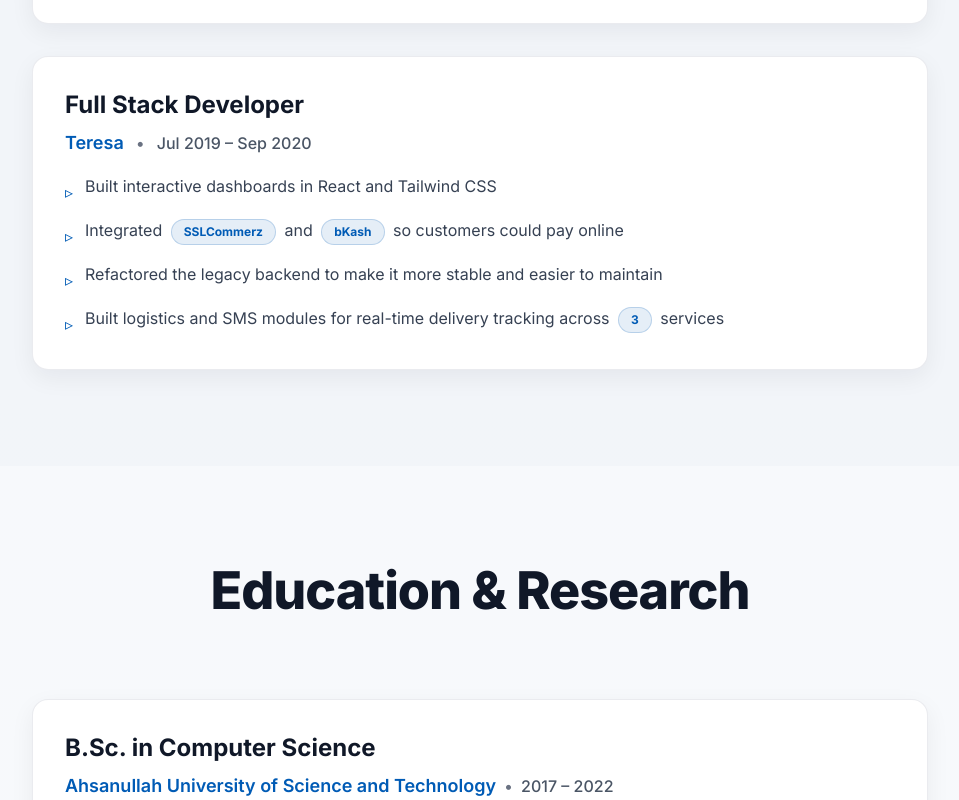
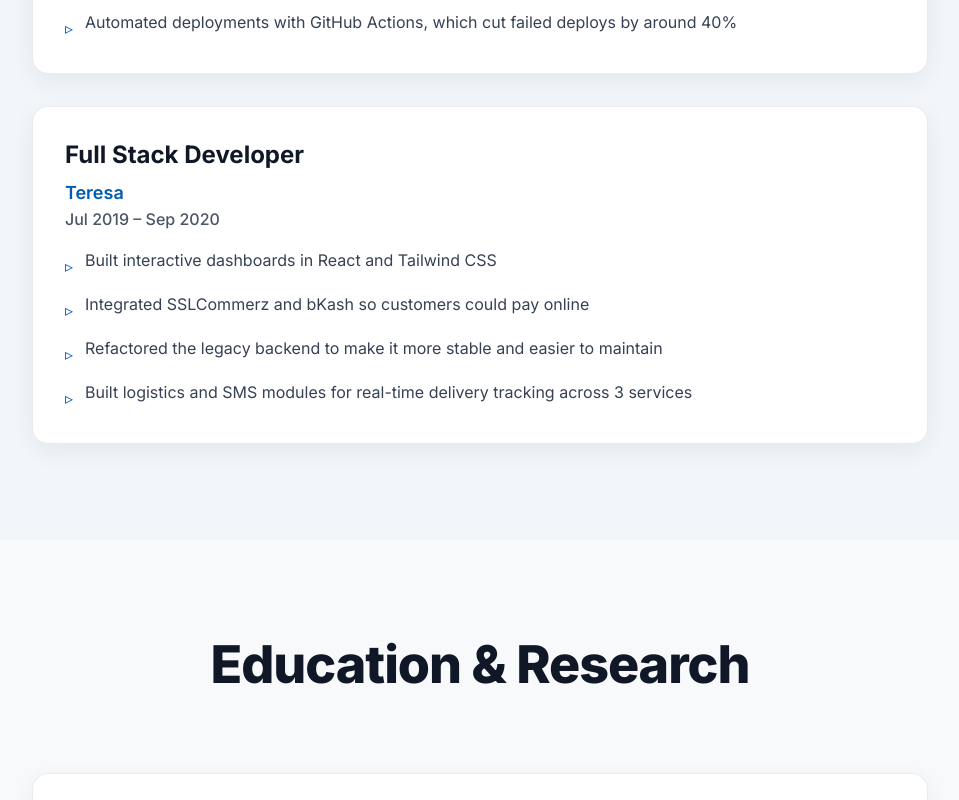
Before and after one commit to SirRatul/sirratul.github.io, a Next.js app: page / in a window 1280 px wide. Shown: the part 3400-4200 px from the top of the page, without its empty margins (160-1119 px from the left). Built offline with nearby package versions, Linux system fonts and the light colour scheme.

Commit message:
fix review feedback on experience and projects

```diff
--- a/src/app/components/Home/Contact.tsx
+++ b/src/app/components/Home/Contact.tsx
@@ -207,7 +207,7 @@ export default function Contact() {
               <div>
                 <label
                   htmlFor='email'
-                  className='block text-sm font-medium mb-2 text-gray-900 dark:text-gray-200'
+                  className='block text-sm font-medium mb-2 text-gray-700 dark:text-slate-300'
                 >
                   Email
                 </label>
--- a/src/app/components/Home/Education.tsx
+++ b/src/app/components/Home/Education.tsx
@@ -27,9 +27,8 @@ export default function Education() {
               <h3 className='text-xl md:text-2xl font-bold mb-2 text-gray-900 dark:text-white'>
                 {edu.degree}
               </h3>
-              <div className='flex flex-wrap items-center gap-2 mb-3'>
+              <div className='mb-3'>
                 <p className='text-primary font-semibold text-base md:text-lg'>{edu.institution}</p>
-                <span className='text-gray-500 dark:text-gray-400'>•</span>
                 <p className='text-gray-600 dark:text-slate-400 font-medium text-sm md:text-base'>
                   {edu.period}
                 </p>
@@ -59,7 +58,7 @@ export default function Education() {
               <p className='text-sm text-gray-700 dark:text-gray-300 mb-2'>{pub.authors}</p>
 
               <p className='text-base text-gray-700 dark:text-gray-300 mb-3'>
-                <span className='font-semibold'>{pub.venue}</span>, {pub.year}
+                <span className='font-semibold'>{pub.venue}</span>
               </p>
 
               <a
--- a/src/app/components/Home/Experience.tsx
+++ b/src/app/components/Home/Experience.tsx
@@ -3,29 +3,6 @@
 import { experiences } from '@/contents/experiences';
 import { motion } from 'framer-motion';
 import { sectionReveal } from '@/utils/animations';
-
-// Helper function to highlight metrics in text
-const highlightMetrics = (text: string) => {
-  // Regex to match metrics like: +70%, 100k+, 1,000+, 30%, CI/CD, etc.
-  const metricPattern = /(\+?\d+(?:,\d+)*(?:k|K)?\+?%?|CI\/CD|SSLCommerz|bKash|GitHub Actions)/g;
-
-  const parts = text.split(metricPattern);
-  const matches = text.match(metricPattern) || [];
-
-  let matchIndex = 0;
-  return parts.map((part, index) => {
-    if (index % 2 === 1) {
-      // This is a match
-      const metric = matches[matchIndex++];
-      return (
-        <span key={index} className='metric-badge mx-1'>
-          {metric}
-        </span>
-      );
-    }
-    return part;
-  });
-};
 
 export default function Experience() {
   return (
@@ -47,9 +24,8 @@ export default function Experience() {
               <h3 className='text-xl md:text-2xl font-bold mb-2 text-gray-900 dark:text-white'>
                 {exp.title}
               </h3>
-              <div className='flex flex-wrap items-center gap-2 md:gap-3 mb-4'>
+              <div className='mb-4'>
                 <p className='text-primary font-semibold text-base md:text-lg'>{exp.company}</p>
-                <span className='text-gray-500 dark:text-gray-400'>•</span>
                 <p className='text-gray-600 dark:text-slate-400 font-medium text-sm md:text-base'>
                   {exp.period}
                 </p>
@@ -61,7 +37,7 @@ export default function Experience() {
                     className='flex gap-3 text-gray-700 dark:text-slate-300 text-sm md:text-base leading-relaxed'
                   >
                     <span className='text-primary mt-1.5 flex-shrink-0'>▹</span>
-                    <span>{highlightMetrics(item)}</span>
+                    <span>{item}</span>
                   </li>
                 ))}
               </ul>
--- a/src/app/components/Project/ProjectDetailPage.tsx
+++ b/src/app/components/Project/ProjectDetailPage.tsx
@@ -70,6 +70,7 @@ export default function ProjectDetailPage({ project }: Props) {
           )}
         </header>
 
+        {project.image && (
           <div className='relative aspect-video w-full rounded-2xl overflow-hidden border border-gray-200/80 dark:border-white/10 shadow-lg bg-gray-100 dark:bg-slate-800/50 mb-12'>
             <Image
               src={project.image}
@@ -80,6 +81,7 @@ export default function ProjectDetailPage({ project }: Props) {
               priority
             />
           </div>
+        )}
 
         {(hasDemo || hasGithub) && (
           <div className='flex flex-col sm:flex-row flex-wrap gap-3 mb-14'>
--- a/src/app/components/Project/ProjectList.tsx
+++ b/src/app/components/Project/ProjectList.tsx
@@ -1,8 +1,11 @@
+import Link from 'next/link';
 import { projects } from '@/contents/projects';
 import type { Project } from '@/types';
 import ProjectCard from '../ProjectCard';
 
-const clientWork = projects.filter((p) => !p.academic);
+const clientWork = projects.filter((p) => !p.academic && p.image);
+// No real screenshot to show, so these are listed as text
+const otherClientWork = projects.filter((p) => !p.academic && !p.image);
 const academicWork = projects.filter((p) => p.academic);
 
 function ProjectGrid({ items }: { items: Project[] }) {
@@ -20,6 +23,29 @@ function ProjectGrid({ items }: { items: Project[] }) {
   );
 }
 
+function ProjectTextList({ items }: { items: Project[] }) {
+  return (
+    <ul className='max-w-3xl mx-auto divide-y divide-gray-200 dark:divide-white/10 border-y border-gray-200 dark:border-white/10'>
+      {items.map((project) => (
+        <li key={project.slug} className='py-5'>
+          <Link
+            href={`/projects/${project.slug}`}
+            className='text-lg font-bold text-gray-900 dark:text-white hover:text-primary transition-colors'
+          >
+            {project.title}
+          </Link>
+          <p className='mt-1 text-sm leading-relaxed text-gray-600 dark:text-slate-400'>
+            {project.description}
+          </p>
+          <p className='mt-2 text-xs font-medium text-gray-500 dark:text-slate-400'>
+            {project.technologies.join(' · ')}
+          </p>
+        </li>
+      ))}
+    </ul>
+  );
+}
+
 export default function ProjectList() {
   return (
     <section className='section-bg-white py-32 min-h-screen'>
@@ -27,17 +53,26 @@ export default function ProjectList() {
         <div className='section-head'>
           <h1 className='section-title'>Projects</h1>
           <p className='section-lead text-muted-on-dark'>
-            Client work from my jobs, followed by projects from university.
+            Client and freelance work, followed by projects from university.
           </p>
         </div>
 
         <ProjectGrid items={clientWork} />
 
+        {otherClientWork.length > 0 && (
+          <>
+            <div className='section-head mt-24'>
+              <h2 className='section-title'>Other client work</h2>
+            </div>
+            <ProjectTextList items={otherClientWork} />
+          </>
+        )}
+
         <div className='section-head mt-24'>
           <h2 className='section-title'>Earlier &amp; academic work</h2>
         </div>
 
-        <ProjectGrid items={academicWork} />
+        <ProjectTextList items={academicWork} />
       </div>
     </section>
   );
--- a/src/app/components/ProjectCard.tsx
+++ b/src/app/components/ProjectCard.tsx
@@ -16,6 +16,7 @@ export default function ProjectCard({ project }: Props) {
 
   return (
     <article className='h-full flex flex-col rounded-2xl overflow-hidden border border-gray-200/80 dark:border-white/10 bg-white dark:bg-slate-900/80 shadow-[0_2px_8px_rgba(0,0,0,0.06)] dark:shadow-[0_8px_30px_rgba(0,0,0,0.35)]'>
+      {project.image && (
         <Link
           href={detailHref}
           className='relative block aspect-video w-full shrink-0 overflow-hidden bg-gray-100 dark:bg-slate-800/50 outline-none focus-visible:ring-2 focus-visible:ring-primary focus-visible:ring-offset-2 dark:focus-visible:ring-offset-slate-900'
@@ -31,6 +32,7 @@ export default function ProjectCard({ project }: Props) {
           />
           {project.role && <div className='absolute top-3 left-3 role-badge'>{project.role}</div>}
         </Link>
+      )}
 
       <div className='flex flex-col flex-grow p-5 sm:p-6'>
         <h3 className='text-lg sm:text-xl font-bold text-gray-900 dark:text-white tracking-tight leading-snug'>
--- a/src/app/globals.css
+++ b/src/app/globals.css
@@ -316,13 +316,6 @@ a {
       0 0 0 1px rgba(0, 91, 181, 0.25);
   }
 
-  /* Metric badges for experience section */
-  .metric-badge {
-    @apply inline-flex items-center px-3 py-1 rounded-full text-xs font-bold;
-    @apply bg-primary-strong/10 dark:bg-primary-strong/20 text-primary;
-    @apply border border-primary-strong/20 dark:border-primary-strong/30;
-  }
-
   /* Role badges for project cards */
   .role-badge {
     @apply inline-block px-3 py-1 text-xs font-semibold rounded-full;
--- a/src/types/index.ts
+++ b/src/types/index.ts
@@ -36,7 +36,8 @@ export interface Project {
   technologies: string[];
   githubLink: string;
   demoLink: string;
-  image: string;
+  /** Real screenshot. Projects without one are listed as text. */
+  image?: string;
   featured?: boolean;
   category?: string;
   role?: string; // e.g., "Frontend Lead", "Full-Stack Developer", "Shopify Developer"
```
Also changed, not shown: src/contents/projects.ts (+6 -15 lines). Lines whose indentation alone changed are shown as unchanged.
